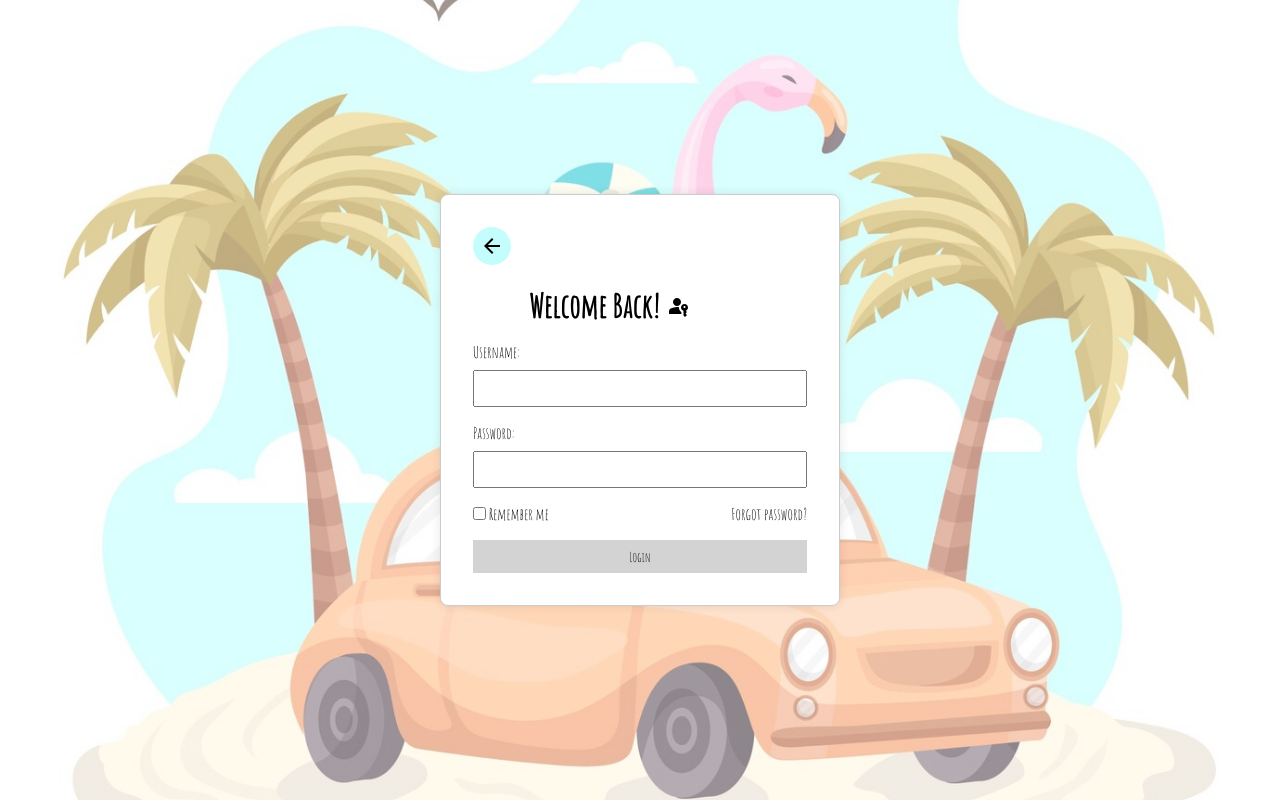
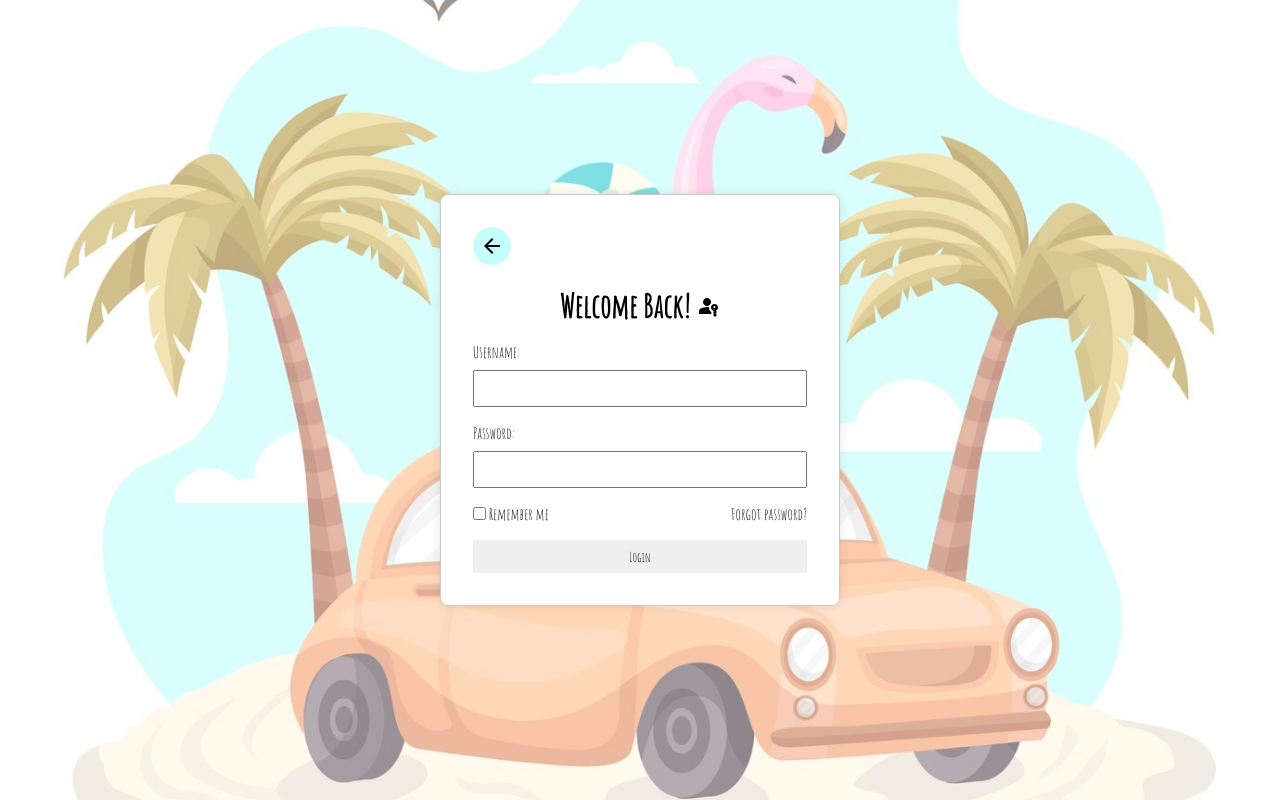
Before and after one commit to ivanapejicic/capstone, a React (Create React App) app: page /login in a window 1280 px wide. Built offline with nearby package versions, Linux system fonts and the light colour scheme.

Commit message:
Added light-grey for button background from partials. Tried changing font, but it changes the whole app vibe. Centered titles for login and signup

```diff
--- a/public/index.html
+++ b/public/index.html
@@ -3,7 +3,7 @@
   <head>
     <meta charset="utf-8" />
     <link rel="icon" href="../src/logo/InStock-Logo.svg" />
-    <link rel="stylesheet" href="https://fonts.googleapis.com/css2?family=Amatic+SC&display=swap" />
+    <link rel="stylesheet" href="https://fonts.googleapis.com/css?family=Amatic+SC&display=swap" />
     <meta name="viewport" content="width=device-width, initial-scale=1" />
     <meta name="theme-color" content="#000000" />
     <meta
--- a/src/assets/pages/Login/Login.scss
+++ b/src/assets/pages/Login/Login.scss
@@ -24,8 +24,9 @@
     }
 
     &__title {
-        padding: 1rem 1.7rem;
+        padding: 1rem;
         z-index: 1;
+        text-align: center;
 
         @include tablet{
             padding: 1rem 3.5rem;
@@ -76,7 +77,7 @@
 
         .form__button {
             width: 100%;
-            background-color: lightgrey;
+            background-color: $light-grey;
             border: none;
             padding: .5rem;
 
--- a/src/assets/pages/Signup/Signup.scss
+++ b/src/assets/pages/Signup/Signup.scss
@@ -24,8 +24,9 @@
     }
 
     &__title {
-        padding: 1rem 3rem;
+        padding: 1rem;
         z-index: 1;
+        text-align: center;
     }
 
     .form {
@@ -44,6 +45,7 @@
         @include desktop {
             width: 22rem;
         }
+
         &__arrow {
             background-color: $turquoise;
             border-radius: 50%;
@@ -72,7 +74,7 @@
 
         .form__button {
             width: 100%;
-            background-color: lightgrey;
+            background-color: $light-grey;
             border: none;
             padding: .5rem;
 
--- a/src/assets/pages/User/User.scss
+++ b/src/assets/pages/User/User.scss
@@ -70,7 +70,7 @@
 
             &__button {
                 width: 100%;
-                background-color: light-grey;
+                background-color: $light-grey;
                 border: none;
                 padding: .5rem;
 
--- a/src/assets/styles/partials/_colors.scss
+++ b/src/assets/styles/partials/_colors.scss
@@ -2,5 +2,5 @@
 
 //Primary colors
 $turquoise: #c3fdfc;
-$instock-indigo: #2e66e5; // - Interactive elements
+$light-grey: #EFEFEF;
 $white: #ffffff;
```
